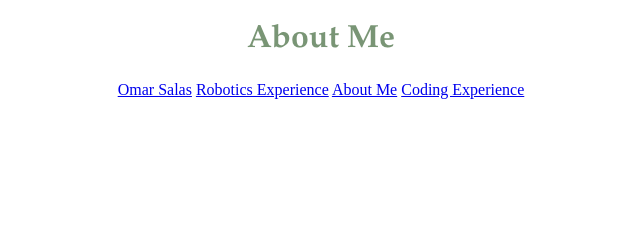
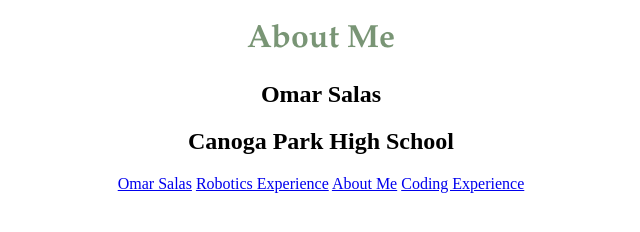
Before and after one commit to osalas0013/Omar, a plain HTML site: page aboutme.html in a window 1280 px wide. Shown: the whole page, without its empty margins (319-959 px from the left). Drawn offline with Linux system fonts and the light colour scheme.

Commit message:
Update aboutme.html

```diff
--- a/aboutme.html
+++ b/aboutme.html
@@ -4,6 +4,9 @@
   <title>About Me</title>
   <h1> About Me</h1>
 </head>
+  <body>
+    <h2>Omar Salas</h2>
+    <h2>Canoga Park High School</h2>
   <nav>
      <a href="./index.html">Omar Salas</a>
     <a href="/roboticsexperience.html">Robotics Experience</a>
```
